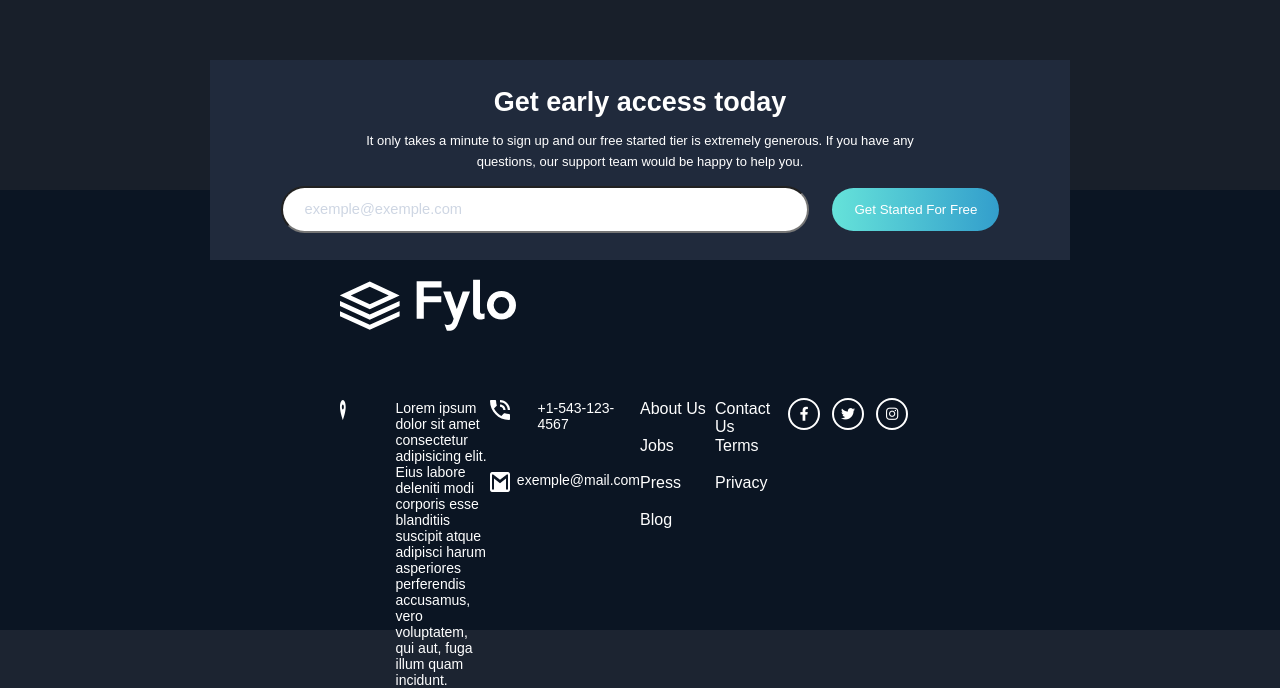
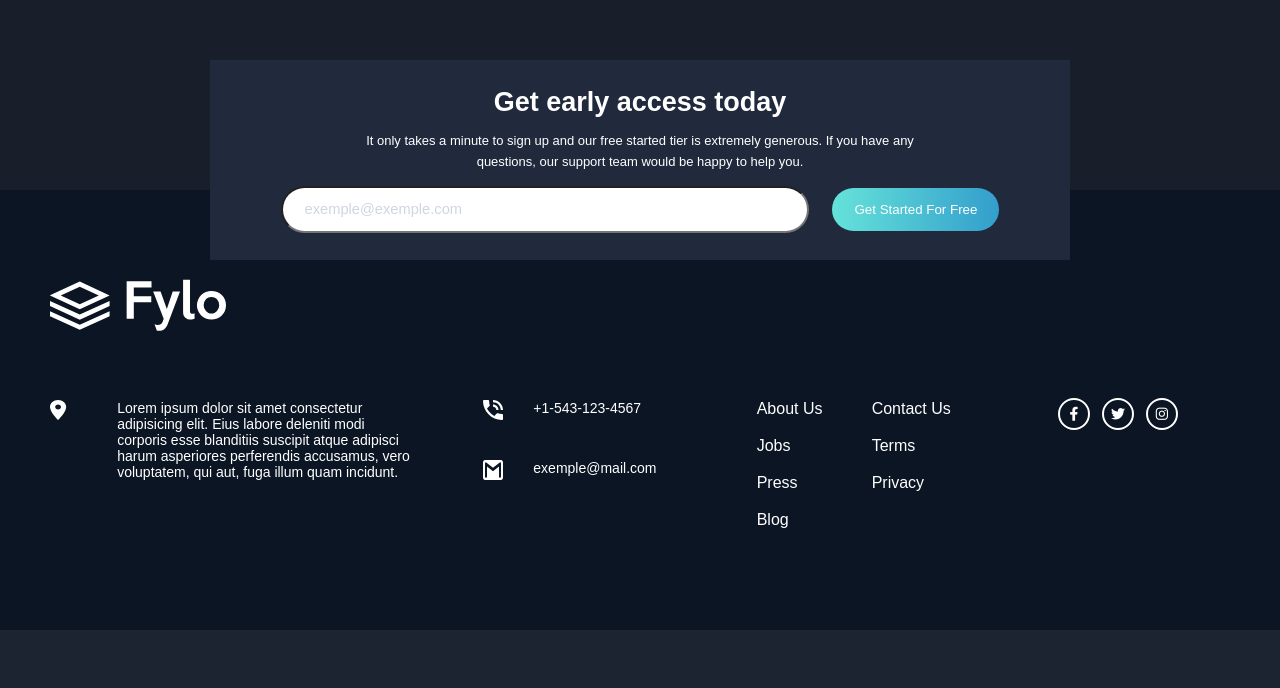
Before and after one commit to sledua/fm-fylo-dark-theme, a website: page app/index.html in a window 1280 px wide. Shown: the part 2400-3088 px from the top of the page. After the commit the page ends 3030 px from the top, so only its background shows below. Drawn offline with Linux system fonts and the light colour scheme.

Commit message:
fix
pre gh

```diff
--- a/app/scss/_media.scss
+++ b/app/scss/_media.scss
@@ -1,5 +1,10 @@
 @import "vars";
 
+@media (max-width: 130rem) {
+	.container--footer {
+    padding: 2rem 5rem 0;
+	}
+}
 @media (max-width: 37rem) {
 	.container {
 		padding: 0 3rem;
@@ -21,4 +26,3 @@
 		}
 	}
 }
-//h1 2.7rem
```
Also changed, not shown: README.md, app/css/main.css, localhost_3000_.png (added).
